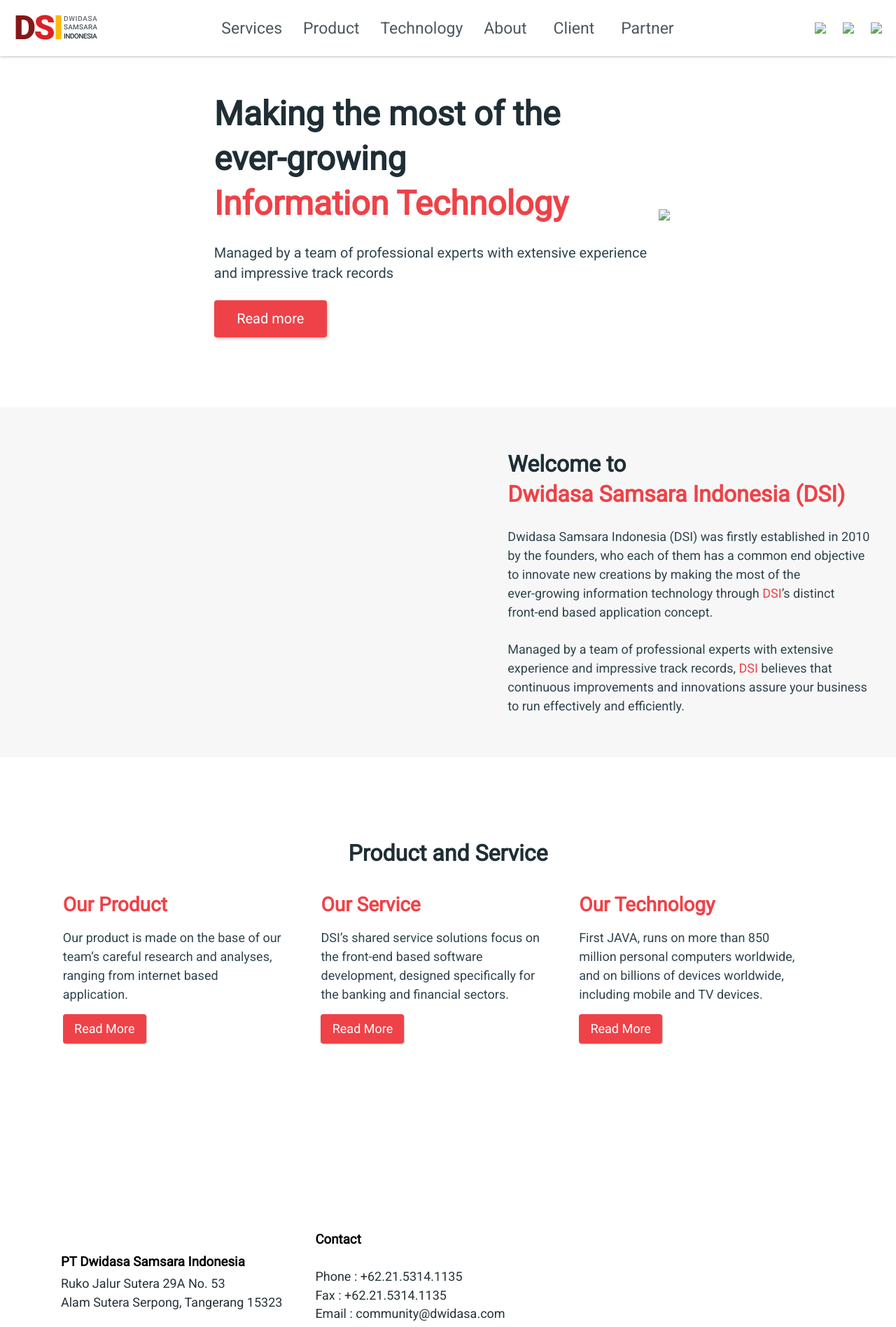
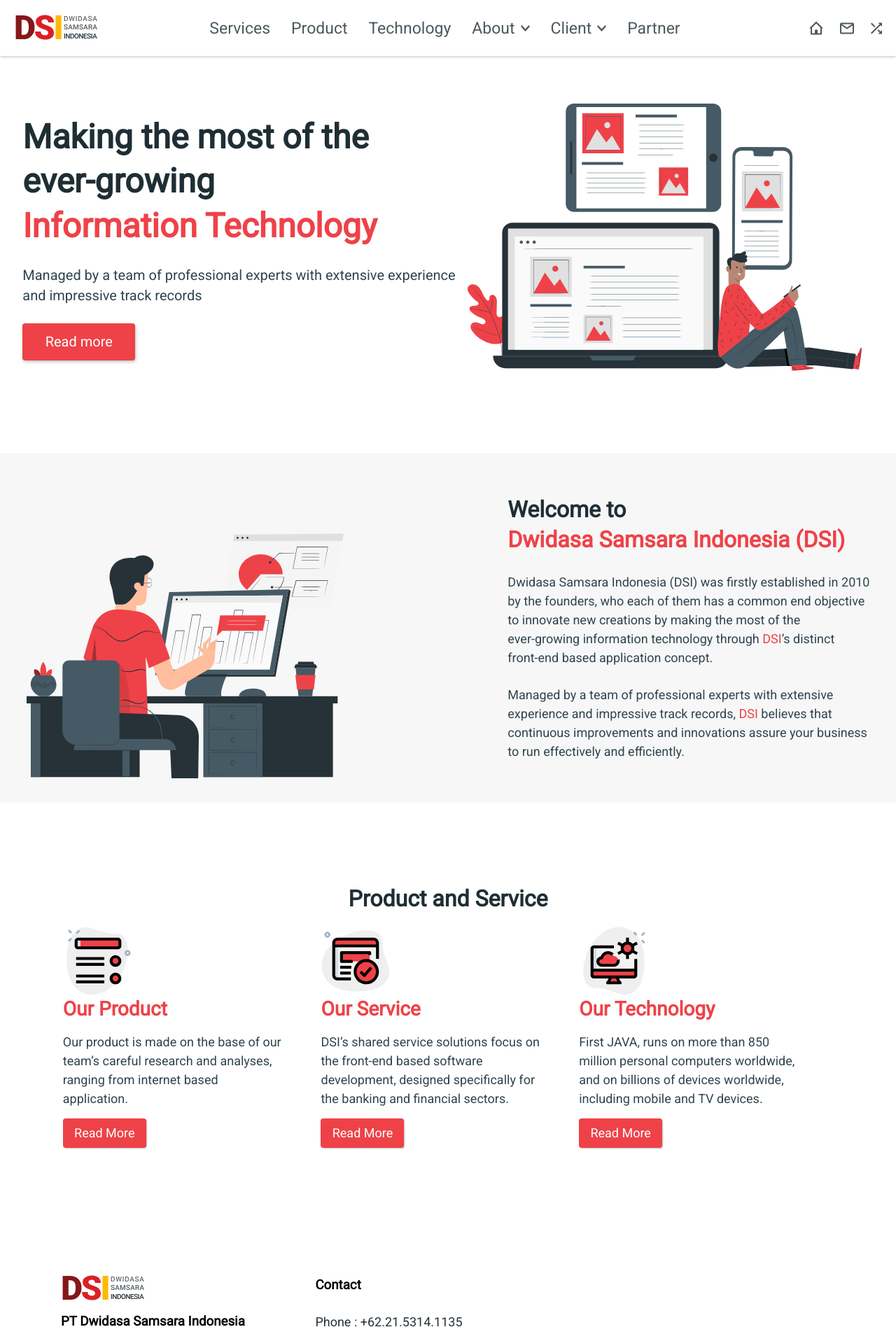
Before and after one commit to PubupCreed/course, a plain HTML site: page lesson1/index.html in a window 1280 px wide. Shown: the top 1896 px of the page at 70% size. Drawn offline with nearby package versions, Linux system fonts and the light colour scheme; the site is published under a folder, as on GitHub Pages, so addresses that start at the root find nothing.

Commit message:
Update index.html

```diff
--- a/lesson1/index.html
+++ b/lesson1/index.html
@@ -27,15 +27,15 @@
  							<li class=""><a href="" class="header_link">Services</a></li>
  							<li class=""><a href="" class="header_link">Product</a></li>
  							<li class=""><a href="" class="header_link">Technology</a></li>
- 							<li class=""><a href="" class="header_link">About <img src="/img/arrow.svg" alt=""></a></li>
- 							<li class=""><a href="" class="header_link">Client <img src="/img/arrow.svg" alt=""></a></li>
+ 							<li class=""><a href="" class="header_link">About <img src="./img/arrow.svg" alt=""></a></li>
+ 							<li class=""><a href="" class="header_link">Client <img src="./img/arrow.svg" alt=""></a></li>
 							<li class=""><a href="" class="header_link">Partner</a></li>
  						</ul>
  					</nav>
 					 <div class="header_icon flex">
-						<img src="/img/Union-icon.svg" />
-						<img src="/img/mail-icon.svg" />
-						<img src="/img/media-icon.svg" />
+						<img src="./img/Union-icon.svg" />
+						<img src="./img/mail-icon.svg" />
+						<img src="./img/media-icon.svg" />
 					 </div>
  				</div>
  		</header>
@@ -56,7 +56,7 @@
 						<button>Read more</button>
 					</div>
 					<div class="technologies_img">
-						<img src="/img/pana.svg"/>
+						<img src="./img/pana.svg"/>
 					</div>
 				</div>
 			 </section>
@@ -64,7 +64,7 @@
 			 <section class="second_block flex">
 				<div class="dsi_body flex">
 					<div class="dsi_img">
-						<img src="/img/prog.svg" alt="">
+						<img src="./img/prog.svg" alt="">
 					</div>
 					<div class="dsi_text">
 						<h1>
@@ -92,7 +92,7 @@
 					<h1>Product and Service</h1>
 					<div class="cards_item flex">
 					<div class="card">
-						<img src="/img/card1.svg" alt="">
+						<img src="./img/card1.svg" alt="">
 						<h2 class="red_text">Our Product</h2>
 						<p>
 						Our product is made on the base of our<br/>
@@ -103,7 +103,7 @@
 						<button>Read More</button>
 					</div>
 					<div class="card">
-						<img src="/img/card2.svg" alt="">
+						<img src="./img/card2.svg" alt="">
 						<h2 class="red_text">Our Service</h2>
 						<p>DSI’s shared service solutions focus on<br/>
 							the front-end based software<br/>
@@ -113,7 +113,7 @@
 						<button>Read More</button>
 					</div>
 					<div class="card">
-						<img src="/img/card3.svg" alt="">
+						<img src="./img/card3.svg" alt="">
 						<h2 class="red_text">Our Technology</h2>
 						<p>
 							First JAVA, runs on more than 850<br/>
@@ -127,7 +127,7 @@
 				 </div>
 				 <div class="contact_block flex">
 					 <div class="address">
-						 <img src="/img/logo.svg" alt="">
+						 <img src="./img/logo.svg" alt="">
 						 <h3>PT Dwidasa Samsara Indonesia</h3>
 						 <address>
 							Ruko Jalur Sutera 29A No. 53<br/>
```
